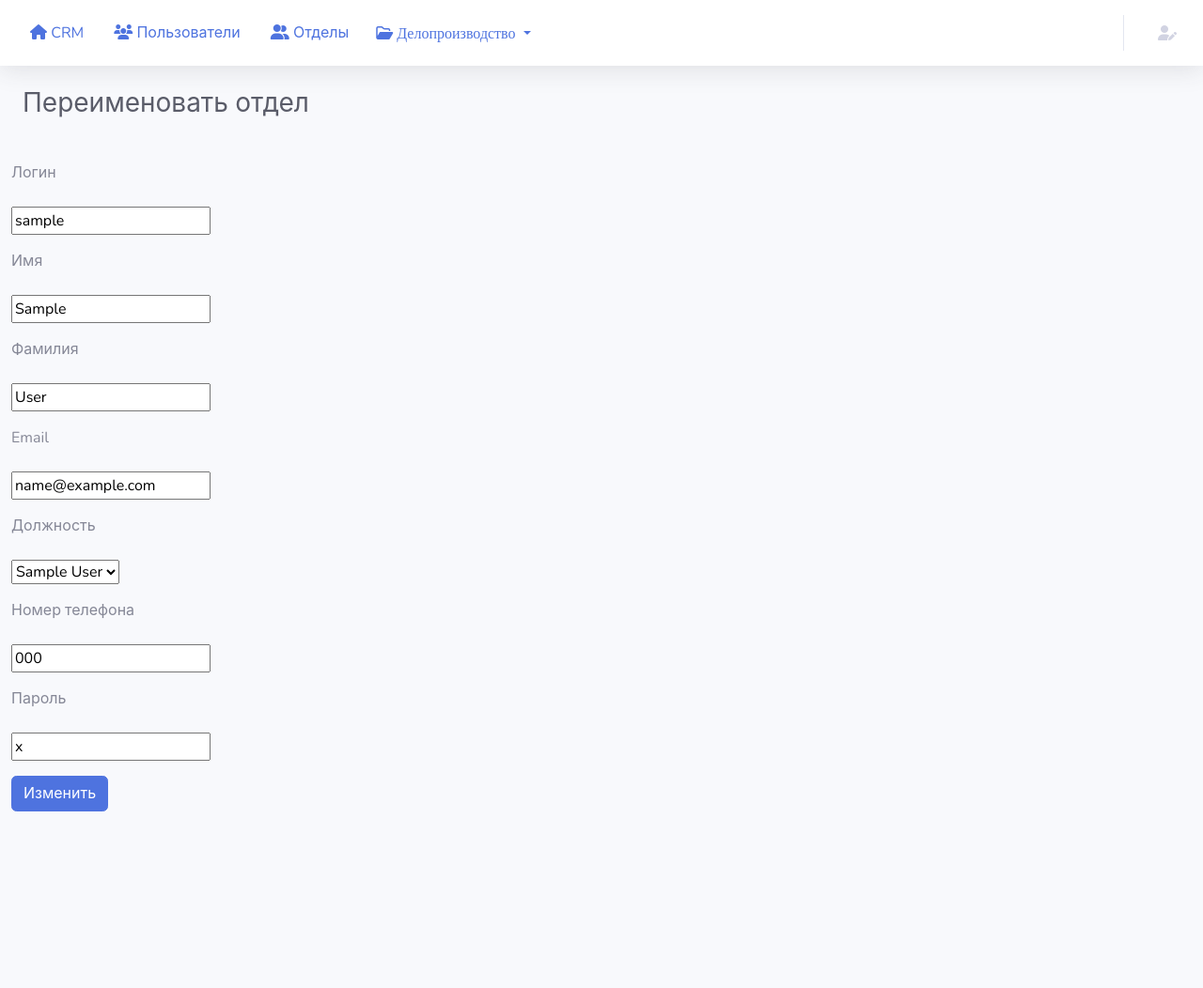
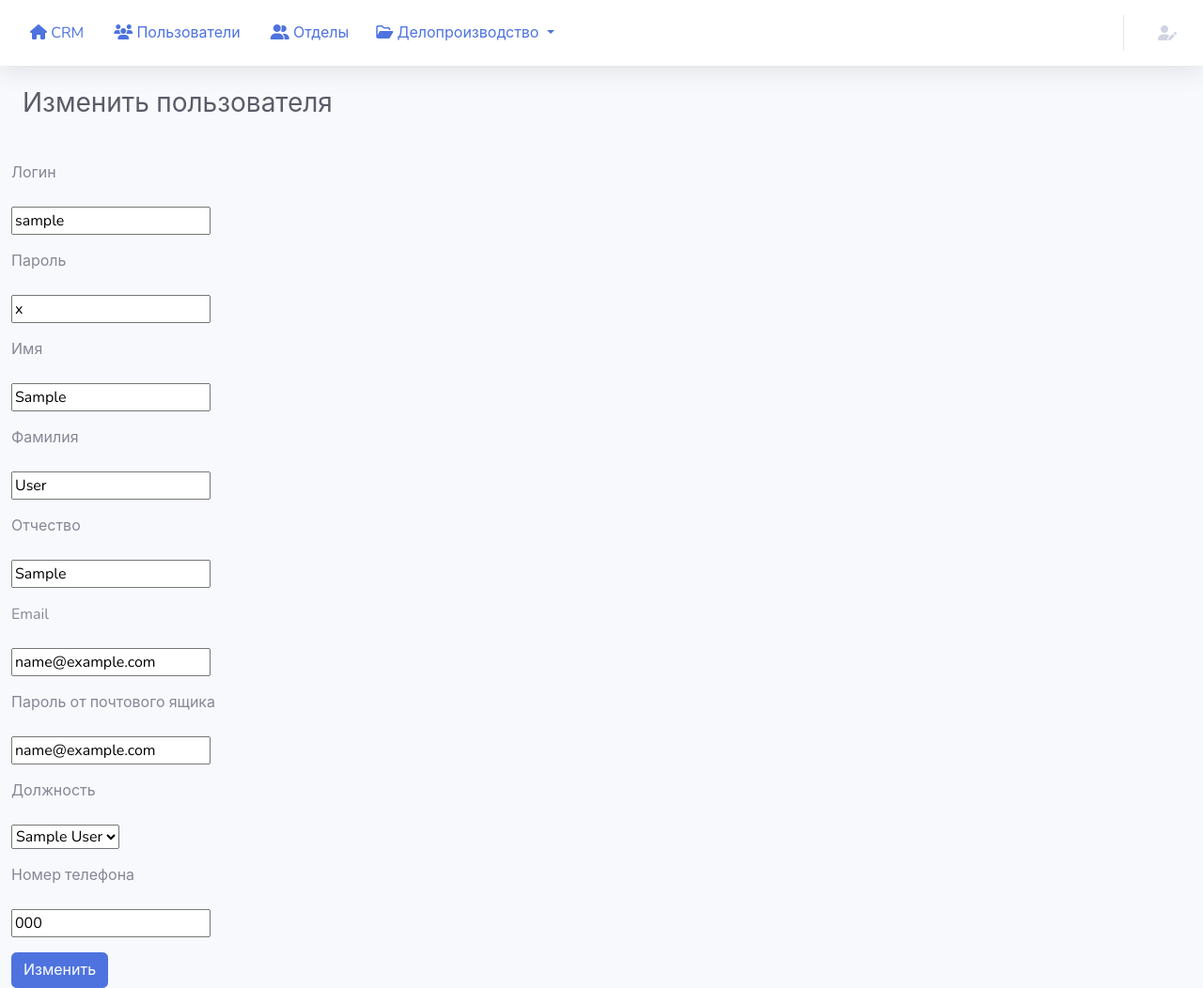
Before and after one commit to Kimi0208/Python18_G2_project, a Django app: page /accounts/1/update/ in a window 1280 px wide. Shown: the whole page at 94% size. Run offline with Django 5.2, Linux system fonts and the light colour scheme; tables that the repository leaves empty hold one stand-in row (values such as "Sample post"); parts of the project's set-up code (start-up, migrations or seed data) failed here and were passed over; some libraries are stand-ins or nearby versions.

Commit message:
Изменил вывод метода def __str__ у модели пользователя. Подкорректировал заголовки у форм делопроизводства.
В forms.py пользователя добавил поле пароля от эл.почты.

```diff
--- a/accounts/forms.py
+++ b/accounts/forms.py
@@ -11,16 +11,16 @@ class MyUserCreationForm(UserCreationForm):
     class Meta(UserCreationForm.Meta):
         model = DefUser
         fields = (
-            'username', 'password1', 'password2', 'first_name', 'last_name', 'email', 'email_password', 'phone_number')
-        labels = {'username': 'Логин', 'first_name': 'Имя', 'last_name': 'Фамилия', 'email': 'Email',
+            'username', 'password1', 'password2', 'first_name', 'last_name', 'patronymic', 'email', 'email_password', 'phone_number')
+        labels = {'username': 'Логин', 'first_name': 'Имя', 'last_name': 'Фамилия', 'patronymic': 'Отчество', 'email': 'Email',
                   'phone_number': 'Номер телефона', 'email_password': 'Пароль от почтового ящика'}
 
 
 class UserChangeForm(forms.ModelForm):
     class Meta:
-        model = get_user_model()
-        fields = ['first_name', 'last_name', 'email', 'email_password', 'phone_number']
-        labels = {'first_name': 'Имя', 'last_name': 'Фамилия', 'email': 'Email',
+        model = DefUser
+        fields = ['first_name', 'last_name', 'patronymic', 'email', 'email_password', 'phone_number']
+        labels = {'first_name': 'Имя', 'last_name': 'Фамилия', 'patronymic': 'Отчество', 'email': 'Email',
                   'email_password': 'Пароль от почтового ящика', 'phone_number': 'Номер телефона'}
 
 
@@ -42,18 +42,21 @@ class MyPasswordChangeForm(PasswordChangeForm):
 class UserForm(forms.ModelForm):
     class Meta:
         model = DefUser
-        fields = ('username', 'first_name', 'last_name', 'email', 'position', 'phone_number', 'password')
+        fields = ('username', 'password', 'first_name', 'last_name', 'patronymic', 'email', 'email_password', 'position', 'phone_number')
     username = forms.CharField(max_length=50, required=True, label="Логин")
+    password = forms.CharField(max_length=250, required=True, label="Пароль")
     first_name = forms.CharField(max_length=50, required=True, label="Имя")
     last_name = forms.CharField(max_length=50, required=True, label="Фамилия")
-    email = forms.EmailField(required=True, label="Email")
+    patronymic = forms.CharField(max_length=50, label="Отчество", required=False)
+    email_password = forms.CharField(max_length=5000, required=False, label="Пароль от почтового ящика")
+    email = forms.EmailField(required=True, label="Email", max_length=5000)
     phone_number = forms.CharField(required=True, label="Номер телефона")
     position = forms.ModelChoiceField(queryset=Position.objects.all(), label="Должность")
-    password = forms.CharField(max_length=50, required=True, label="Пароль")
+
 
 
 class DepartmentForm(forms.ModelForm):
     class Meta:
         model = Department
         fields = ('name',)
-        labels = {'name': 'Название отдела'}
+        labels = {'name': 'Отдел'}
--- a/accounts/models.py
+++ b/accounts/models.py
@@ -6,20 +6,21 @@ from crm import settings
 
 class DefUser(AbstractUser):
 
-    first_name = models.CharField(max_length=30, null=False, blank=False, verbose_name='Имя сотрудника')
-    last_name = models.CharField(max_length=30, null=False, blank=False, verbose_name='Фамилия сотрудника')
+    first_name = models.CharField(max_length=30, verbose_name='Имя сотрудника')
+    last_name = models.CharField(max_length=30, verbose_name='Фамилия сотрудника')
 
-    email = models.EmailField(null=False, blank=False, verbose_name='Почтовый адрес')
+    email = models.EmailField(verbose_name='Почтовый адрес')
     email_password = models.CharField(max_length=5000, null=True, blank=True, verbose_name='Пароль от почтового ящика')
-    position = models.ForeignKey('Position', max_length=30, verbose_name='Должность', on_delete=models.CASCADE,
-
-                                 null=True, blank=True)
+    position = models.ForeignKey('Position', max_length=30, verbose_name='Должность', on_delete=models.CASCADE)
     phone_number = models.CharField(max_length=30, null=False, blank=False, verbose_name='Номер телефона')
     signature = models.FileField(verbose_name="Подпись", upload_to='uploads/signature', null=True, blank=True)
     patronymic = models.CharField(max_length=50, null=True, blank=True, verbose_name='Отчество')
 
     def __str__(self):
-        return self.username
+        if self.patronymic:
+            return f'{self.last_name.capitalize()} {self.first_name[0].capitalize()}. {self.patronymic[0]}.'
+        else:
+            return f'{self.last_name.capitalize()} {self.first_name[0].capitalize()}.'
 
     def save(self, *args, **kwargs):
         if self.email_password and type(self.email_password) != bytes:
@@ -43,7 +44,7 @@ class DefUser(AbstractUser):
 
 
 class Position(models.Model):
-    name = models.CharField(max_length=100, verbose_name='Название должности', unique=True)
+    name = models.CharField(max_length=100, verbose_name='Должность')
     department = models.ForeignKey('Department', on_delete=models.CASCADE, verbose_name='Отдел')
 
     def __str__(self):
@@ -51,7 +52,7 @@ class Position(models.Model):
 
 
 class Department(models.Model):
-    name = models.CharField(max_length=100, verbose_name='Название отдела', unique=True)
+    name = models.CharField(max_length=100, verbose_name='Отдел', unique=True)
 
     def __str__(self):
         return self.name
--- a/accounts/templates/departments/department_update.html
+++ b/accounts/templates/departments/department_update.html
@@ -1,7 +1,7 @@
 {% extends '_base.html' %}
 {% load static %}
 
-{% block title %}Переименовать отдел{% endblock %}
+{% block title %}Изменить отдел{% endblock %}
 
 {% block content %}
 
--- a/accounts/templates/user_change.html
+++ b/accounts/templates/user_change.html
@@ -1,7 +1,7 @@
 {% extends '_base.html' %}
 {% load static %}
 
-{% block title %}Переименовать отдел{% endblock %}
+{% block title %}Изменить пользователя{% endblock %}
 
 {% block content %}
 
--- a/accounts/templates/user_create.html
+++ b/accounts/templates/user_create.html
@@ -1,7 +1,7 @@
 {% extends '_base.html' %}
 {% load static %}
 
-{% block title %}Добавить новый отдел{% endblock %}
+{% block title %}Добавить пользователя{% endblock %}
 
 {% block content %}
 
--- a/accounts/templates/user_crud/user_add.html
+++ b/accounts/templates/user_crud/user_add.html
@@ -1,7 +1,7 @@
 {% extends '_base.html' %}
 {% load static %}
 
-{% block title %}Добавить новый отдел{% endblock %}
+{% block title %}Добавить пользователя{% endblock %}
 
 {% block content %}
 
--- a/accounts/templates/user_crud/user_update.html
+++ b/accounts/templates/user_crud/user_update.html
@@ -1,7 +1,7 @@
 {% extends '_base.html' %}
 {% load static %}
 
-{% block title %}Переименовать отдел{% endblock %}
+{% block title %}Изменить пользователя{% endblock %}
 
 {% block content %}
 
--- a/webapp/static/js/main.js
+++ b/webapp/static/js/main.js
@@ -641,6 +641,7 @@ async function createTaskTable(taskData, infoElement) {
         taskLink.addEventListener('click', onGetDetailTask);
 
         nameTd.appendChild(taskLink);
+        nameTd.style.overflowWrap = 'anywhere'
 
         let typeTd = document.createElement('td');
         typeTd.innerHTML = task.type;
--- a/webapp/templates/_base.html
+++ b/webapp/templates/_base.html
@@ -43,10 +43,9 @@
                     <span>Отделы</span>
                 </a>
                 <div class="dropdown">
-                    <button class="btn dropdown-toggle bluetext far fa-folder-open" type="button"
-                            id="dropdownMenuButton"
-                            data-toggle="dropdown">
-                        Делопроизводство
+                    <button class="btn dropdown-toggle bluetext" type="button" id="dropdownMenuButton"
+                        data-toggle="dropdown">
+                        <span class="fa-folder-open far"></span> Делопроизводство
                     </button>
                     <div class="dropdown-menu" aria-labelledby="dropdownMenuButton">
                         <a class="nav-link" href="{% url 'secretary:companies_list_view' %}">
@@ -136,7 +135,8 @@
 
             <div class="container-fluid">
                 <div class="d-sm-flex align-items-center justify-content-between mb-4">
-                    <h1 class="h3 mb-0 text-gray-800">{% block title %}{% endblock %}</h1>
+                    <h1 class="h3 mb-0 text-gray-800">
+                    {% block title %}{% endblock %}</h1>
                     {% block links %}
                     {% endblock %}
                 </div>
```
Also changed, not shown: webapp/templates/index.html (+11 -3 lines).
